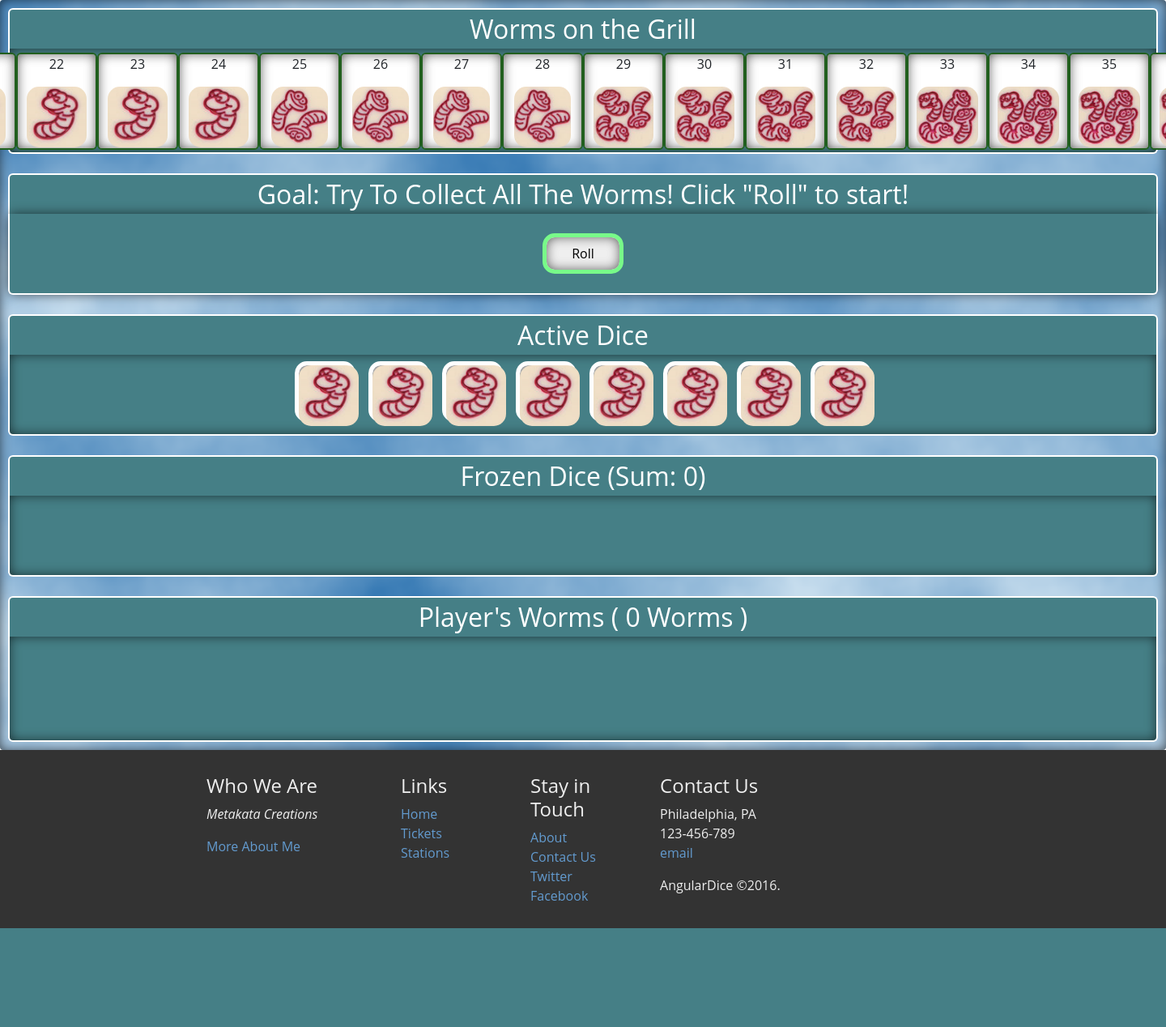
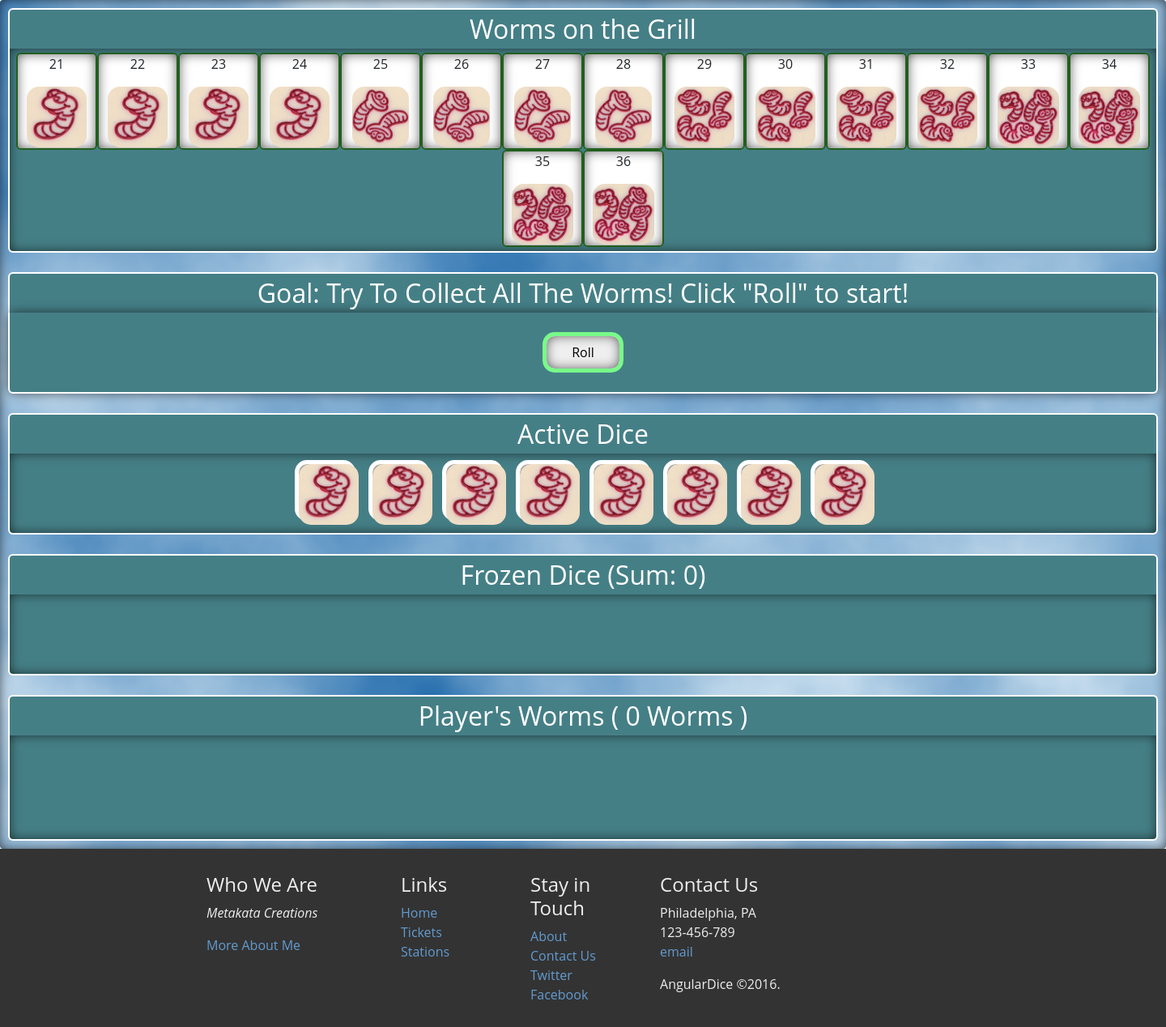
Before and after one commit to amenning/AngularJS_Pickomino, a PHP site: page / in a window 1440 px wide; the page is wider, and only the part inside the window is pictured. Shown: the part 56-1324 px from the top of that part at 81% size. Before the commit the page ends 1202 px from the top of that part, so only its background shows below. Run offline with PHP 8.4, Linux system fonts and the light colour scheme; some libraries are stand-ins or nearby versions.

Commit message:
added wrap attribute for display flex

```diff
--- a/assests/css/board.css
+++ b/assests/css/board.css
@@ -42,23 +42,25 @@
  .worms{
    display: flex;
    justify-content: center;
+   flex-wrap: wrap;
    background-color: #457f86;
    border-radius: 0px 0px 6px 6px;
    border-style: solid;
    border-color: #fff;
    border-width: 0px 2px 2px 2px;
-   height: 130px;
+   min-height: 130px;
    padding: 5px;
  }
   .playerWorms{
    display: flex;
    justify-content: center;
+   flex-wrap: wrap;
    background-color: #457f86;
    border-radius: 0px 0px 6px 6px;
    border-style: solid;
    border-color: #fff;
    border-width: 0px 2px 2px 2px;
-   height: 130px;
+   min-height: 130px;
    padding: 5px;
  }
  .worm{
```
